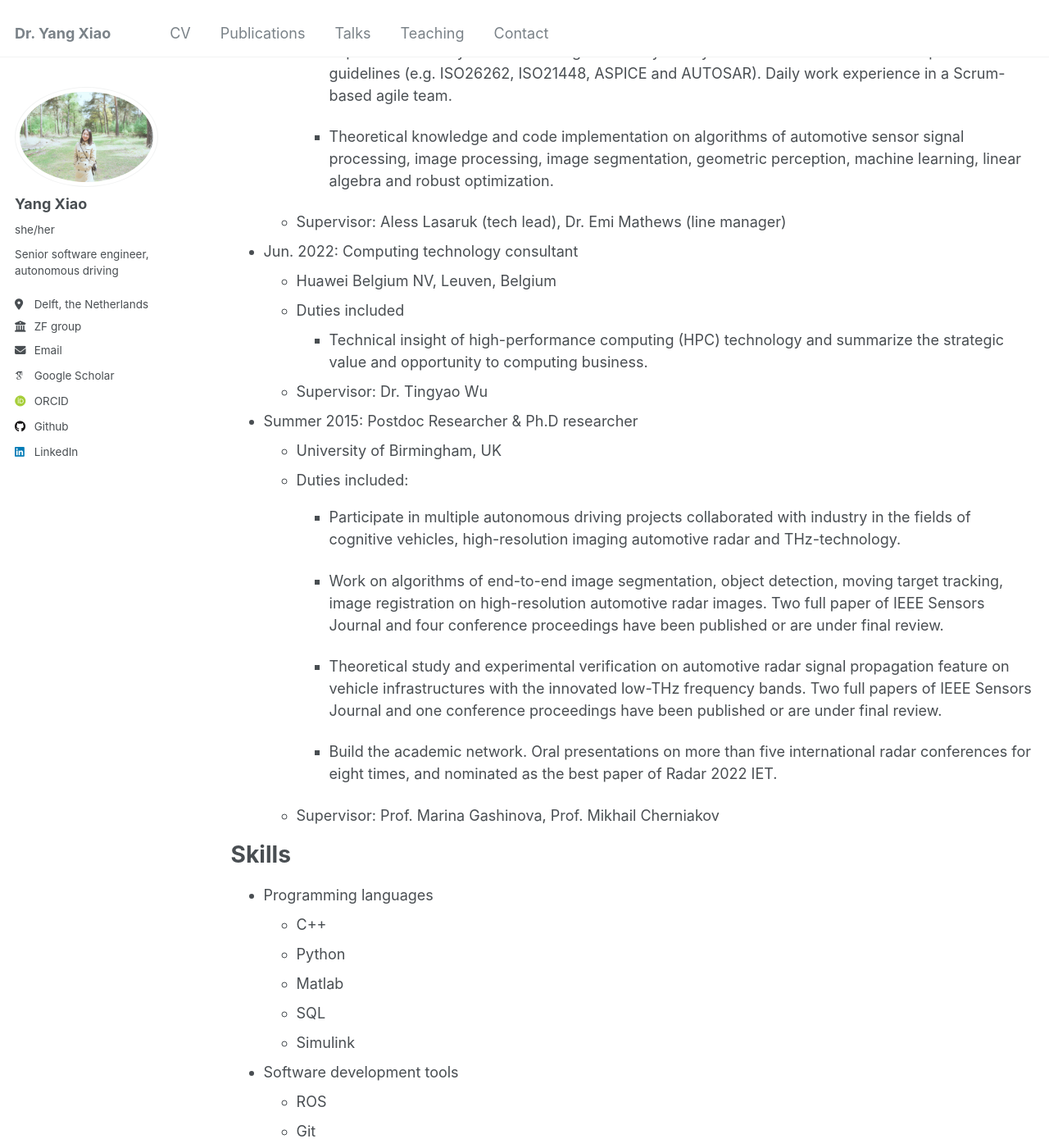
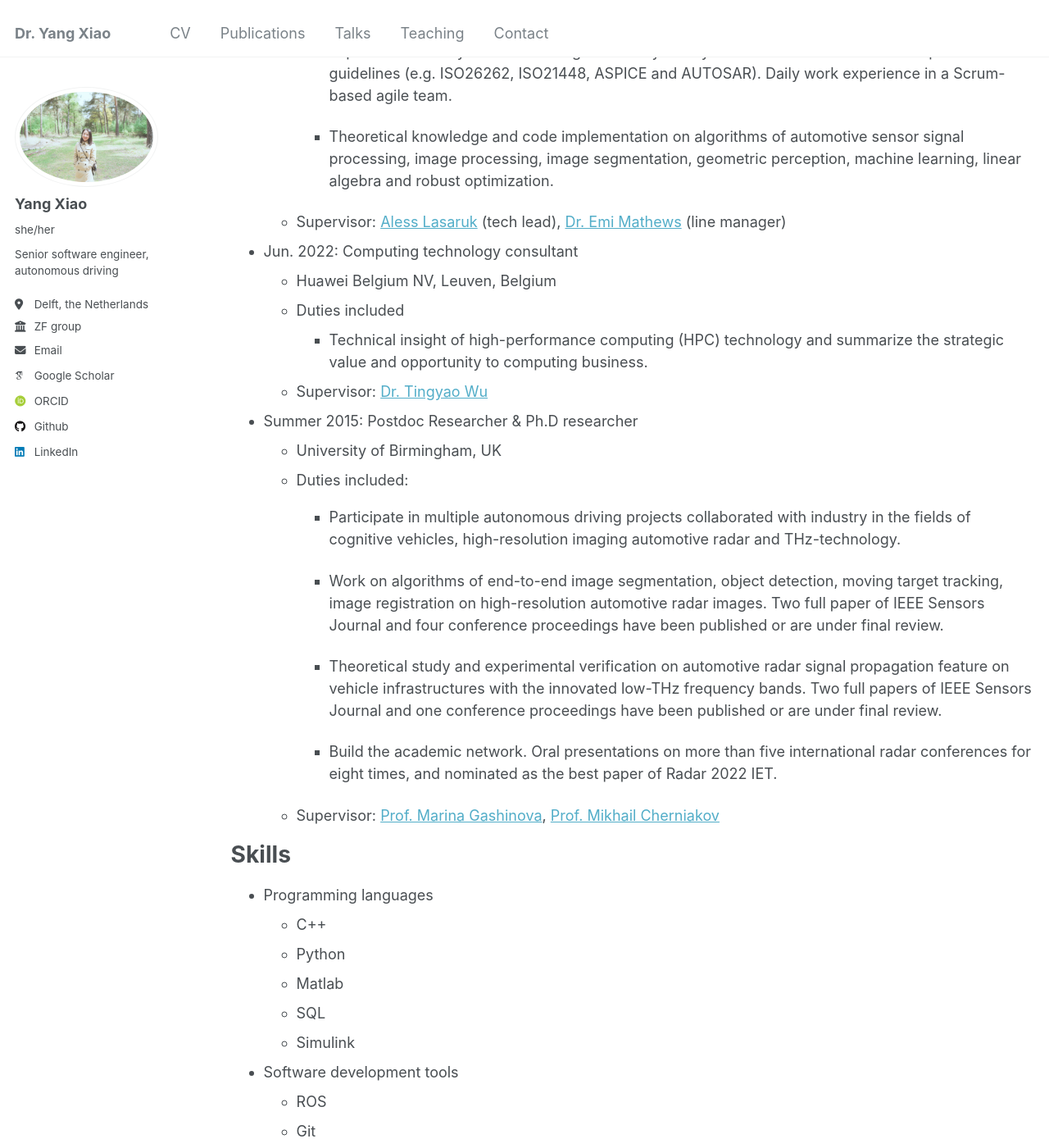
Before and after one commit to YangSophiaXiao/Yang.Sophia.Xiao.github.io, a Jekyll site: the page built from _pages/cv.md, in a window 1280 px wide and 1400 px high, scrolled down 727 px. Shown: the whole window at 82% size. Built offline with Jekyll 4.4.1, drawn with Linux system fonts in a browser that asks for light colours; some web fonts are replaced; part of the change alters nothing that is shown.

```diff
--- a/_pages/cv.md
+++ b/_pages/cv.md
@@ -27,13 +27,13 @@ Work experience
     * Experiences and systematic training of industry-safety standards and software development guidelines (e.g. ISO26262, ISO21448, ASPICE and AUTOSAR). Daily work experience in a Scrum-based agile team.
 
     * Theoretical knowledge and code implementation on algorithms of automotive sensor signal processing, image processing, image segmentation, geometric perception, machine learning, linear algebra and robust optimization.
-  * Supervisor: Aless Lasaruk (tech lead), Dr. Emi Mathews (line manager)
+  * Supervisor: [Aless Lasaruk](http://aless-lasaruk.de/) (tech lead), [Dr. Emi Mathews](https://www.linkedin.com/in/emi-mathews-4541804a/) (line manager)
 
 * Jun. 2022: Computing technology consultant
   * Huawei Belgium NV, Leuven, Belgium
   * Duties included
     * Technical insight of high-performance computing (HPC) technology and summarize the strategic value and opportunity to computing business.
-  * Supervisor: Dr. Tingyao Wu
+  * Supervisor: [Dr. Tingyao Wu](https://www.linkedin.com/in/tingyaow/)
 
 * Summer 2015: Postdoc Researcher & Ph.D researcher
   * University of Birmingham, UK
@@ -45,7 +45,7 @@ Work experience
     * Theoretical study and experimental verification on automotive radar signal propagation feature on vehicle infrastructures with the innovated low-THz frequency bands. Two full papers of IEEE Sensors Journal and one conference proceedings have been published or are under final review.
 
     * Build the academic network. Oral presentations on more than five international radar conferences for eight times, and nominated as the best paper of Radar 2022 IET.
-  * Supervisor: Prof. Marina Gashinova, Prof. Mikhail Cherniakov
+  * Supervisor: [Prof. Marina Gashinova](https://www.birmingham.ac.uk/staff/profiles/eese/gashinova-marina), [Prof. Mikhail Cherniakov](https://www.birmingham.ac.uk/staff/profiles/eese/cherniakov-mike)
 
 Skills
 ======
```
